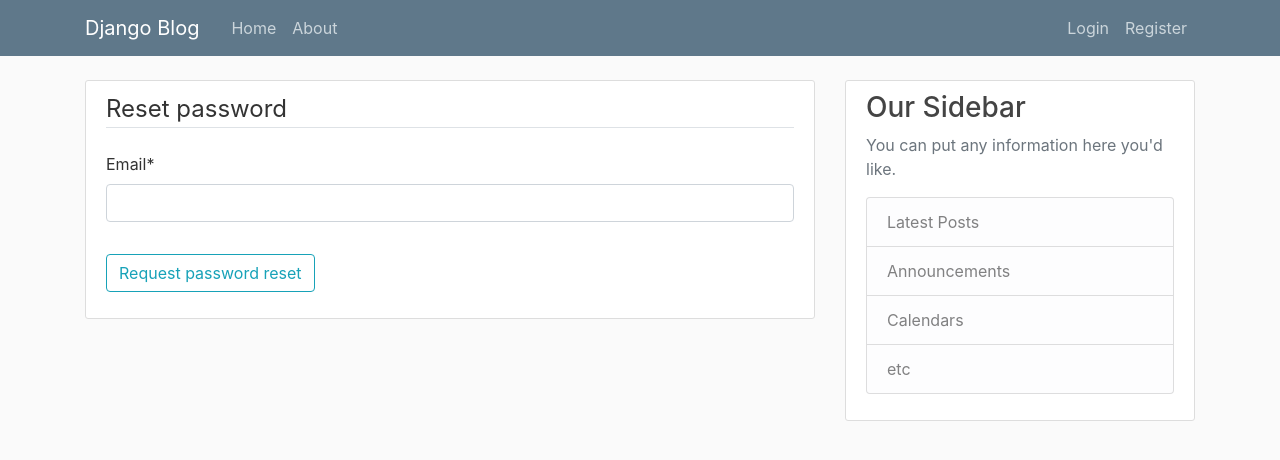
After one commit to giorgiocarta/django-sample-app, a Django app: page /password-reset/ in a window 1280 px wide. The commit adds this page. Shown: the top 460 px of the page. Run offline with Django 3.2, Linux system fonts and the light colour scheme; some libraries are stand-ins or nearby versions.

Commit message:
password workflow

```diff
--- a/django_project/urls.py
+++ b/django_project/urls.py
@@ -21,17 +21,36 @@ from django.conf import settings
 from django.conf.urls.static import static
 
 urlpatterns = [
+
     path('admin/', admin.site.urls),
-    # the following is the route for the app.
-    # remove the 'blog/' part and sends it for processing to blog.urls
-    # make sure the training slash is at the end of the string
-    # path('blog/', include('blog.urls')),
-    # the following line promote the blog url also to the route of the URL
-    path('register/', user_views.register, name='register'),
-    path('profile/', user_views.profile, name='profile'),
 
-    path('login/', auth_views.LoginView.as_view(template_name='users/login.html'), name='login'),
-    path('logout/', auth_views.LogoutView.as_view(template_name='users/logout.html'), name='logout'),
+    path('register/', user_views.register,
+         name='register'),
+
+    path('profile/', user_views.profile,
+         name='profile'),
+
+    path('login/', auth_views.LoginView.as_view(template_name='users/login.html'),
+         name='login'),
+
+    path('logout/', auth_views.LogoutView.as_view(template_name='users/logout.html'),
+         name='logout'),
+
+    path('password-reset/', auth_views.PasswordResetView.as_view(template_name='users/password_reset.html'),
+         name='password_reset'),
+
+
+    path('password-reset/done/',
+         auth_views.PasswordChangeDoneView.as_view(template_name='users/password_reset_done.html'),
+         name='password_reset_done'),
+
+    path('password-reset-confirm/<uidb64>/<token>/',
+         auth_views.PasswordResetConfirmView.as_view(template_name='users/password_reset_confirm.html'),
+         name='password_reset_confirm'),
+
+    path('password-reset-complete/', auth_views.PasswordResetCompleteView.as_view(
+        template_name='users/password_reset_complete.html'),
+         name='password_reset_complete'),
 
     path('', include('blog.urls')),
     # add user authentication app
--- /dev/null
+++ b/users/templates/users/password_reset.html
@@ -0,0 +1,16 @@
+{% extends "blog/base.html" %}
+{% load crispy_forms_tags %}
+{% block content %}
+<div class="content-section">
+    <form method="POST">
+        {% csrf_token %}
+        <fieldset class="form-group">
+            <legend class="border-bottom mb-4">Reset password</legend>
+            {{ form|crispy }}
+        </fieldset>
+        <div class="form-group">
+            <button class="btn btn-outline-info" type="submit">Request password reset</button>
+        </div>
+    </form>
+</div>
+{% endblock content %}
```
Also changed, not shown: django_project/settings.py (+17 -1 lines), users/templates/users/login.html (+7 -1 lines), users/templates/users/password_reset_complete.html (added, +8 -0 lines), users/templates/users/password_reset_confirm.html (added, +16 -0 lines), users/templates/users/password_reset_done.html (added, +7 -0 lines), 1 other file.
